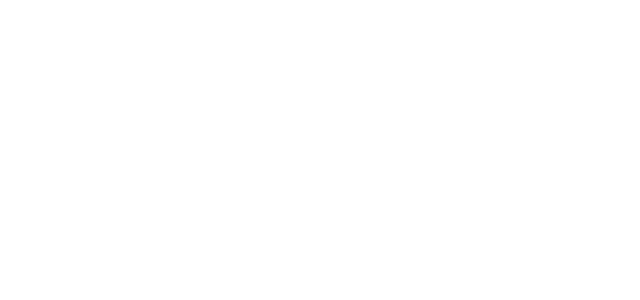
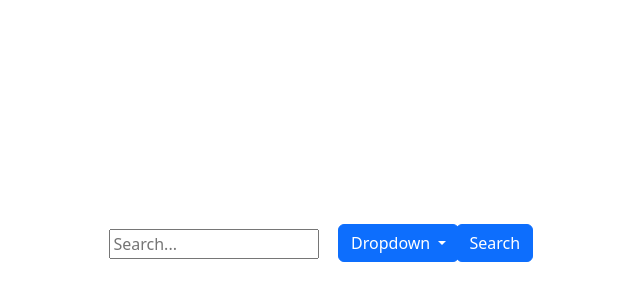
Before and after one commit to diogof19/WSDL-2324, a Vue app in the folder frontend/: page /search in a window 1280 px wide. Before the commit this address had no page. Shown: the part 156-456 px from the top of the page, without its empty margins (288-928 px from the left). Built offline with nearby package versions, Linux system fonts and the light colour scheme.

Commit message:
Change to AJAX

```diff
--- a/frontend/src/components/SearchBar.vue
+++ b/frontend/src/components/SearchBar.vue
@@ -20,7 +20,7 @@
 </template>
 
 <script lang="ts">
-  import { defineComponent } from 'vue';
+  import { defineComponent, defineEmits } from 'vue';
   import axios from 'axios';
 
   export default defineComponent({
@@ -28,6 +28,13 @@
       data: () => ({
         searchQuery: '',
       }),
+      setup(_, ctx) {
+          defineEmits({
+            receivedResponse: (response: any) => {
+              ctx.emit('receivedResponse', response);
+            }
+          })
+      },
       methods: {
         async handleSearch() {
           console.log('handleSearch %s' , this.searchQuery);
@@ -38,10 +45,8 @@
             }
           });
 
-          console.log(response.data);
           //Go to a search results page with the results
-          this.$router.push({name: 'search-results', params: {results: JSON.stringify(response.data)}});
-
+          this.$emit('receivedResponse', response.data)
         },
       }
   });
--- a/frontend/src/router.ts
+++ b/frontend/src/router.ts
@@ -7,15 +7,15 @@ const routes = [
     component: App
   },
   {
-    path: '/search-results/:results',
-    name: 'search-results',
-    component: () => import('./views/SearchResults.vue'),
+    path: '/search',
+    name: 'search',
+    component: () => import('./views/Search.vue'),
     }
 ]
 
 const router = createRouter({
   history: createWebHistory(),
-  routes
+  routes: routes
 })
 
 export default router
--- a/frontend/src/views/SearchResults.vue
+++ b/frontend/src/views/Search.vue
@@ -1,6 +1,6 @@
 <template>
   <div>
-    <SearchBar/>
+    <SearchBar @receivedResponse="handleResponse"/>
   </div>
   <div class="col" id="results">
     <ArtistSearchResult v-for="(artist, index) in artists" :key="index" :artist="artist"/>
@@ -20,14 +20,16 @@
       },
       data() {
         return {
-            "artists": JSON.parse(this.$route.params.results as string),
+            "artists": [],
         }
       },
       created() {
         console.log("SearchResults created");
       },
       methods: {
-
+        handleResponse(response: any) : void {
+          this.artists = response
+        }
       }
   });
 
```
